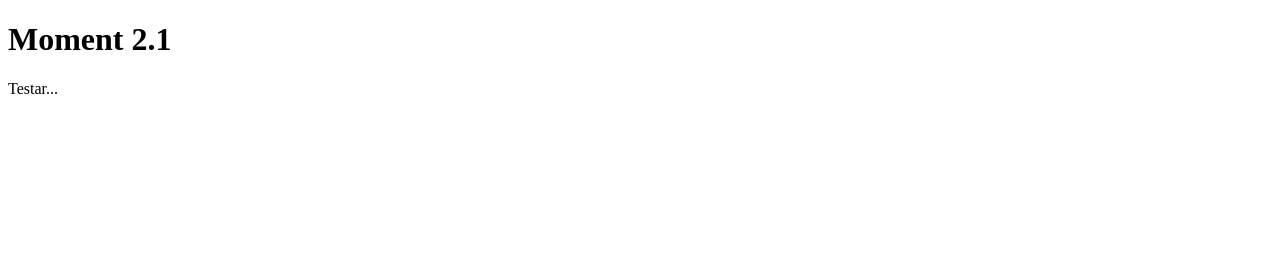
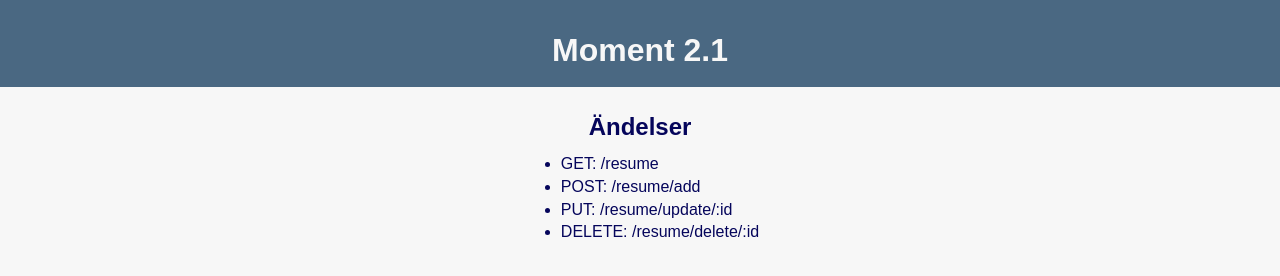
Before and after one commit to veppaan/backend2.1-vera, a website: page views/index.html in a window 1280 px wide. Drawn offline with Linux system fonts and the light colour scheme; no server answers.

Commit message:
Stylear index

```diff
--- a/public/css/styles.css
+++ b/public/css/styles.css
@@ -1,3 +1,28 @@
-body{
+*{
+    background-color: rgb(247, 247, 247);
+    font-family: Arial, Helvetica, sans-serif;
     margin: 0 auto;
 }
+
+.container{
+    background-color: rgb(74, 104, 130);
+    height: fit-content;
+}
+.use-api, h1{
+    display: flex;
+    flex-direction: column;
+    align-items: center;
+    margin: 0 auto;
+    color: rgb(5, 5, 91);
+    padding-top: 1em;
+}
+h1{
+    background-color: rgb(74, 104, 130);
+    color: rgb(247, 247, 247);
+}
+h2{
+    margin: 0.4em;
+}
+li{
+    margin: 0.3em;
+}
--- a/views/index.html
+++ b/views/index.html
@@ -4,10 +4,22 @@
     <meta charset="UTF-8">
     <meta name="viewport" content="width=device-width, initial-scale=1.0">
     <title>Moment 2 - Backend</title>
+    <link rel="stylesheet" href="../public/css/styles.css">
 </head>
 <body>
+    <div class="container">
     <h1>Moment 2.1</h1>
-    <p>Testar...</p>
+    <br>
+    <div class="use-api">
+    <h2>Ändelser</h2>
+    <ul>
+        <li>GET: /resume</li>
+        <li>POST: /resume/add</li>
+        <li>PUT: /resume/update/:id </li>
+        <li>DELETE: /resume/delete/:id</li>
+    </ul>
+</div>
+</div>
     <script>
         let url ="http://127.0.0.1:3000/resume";
 
```
